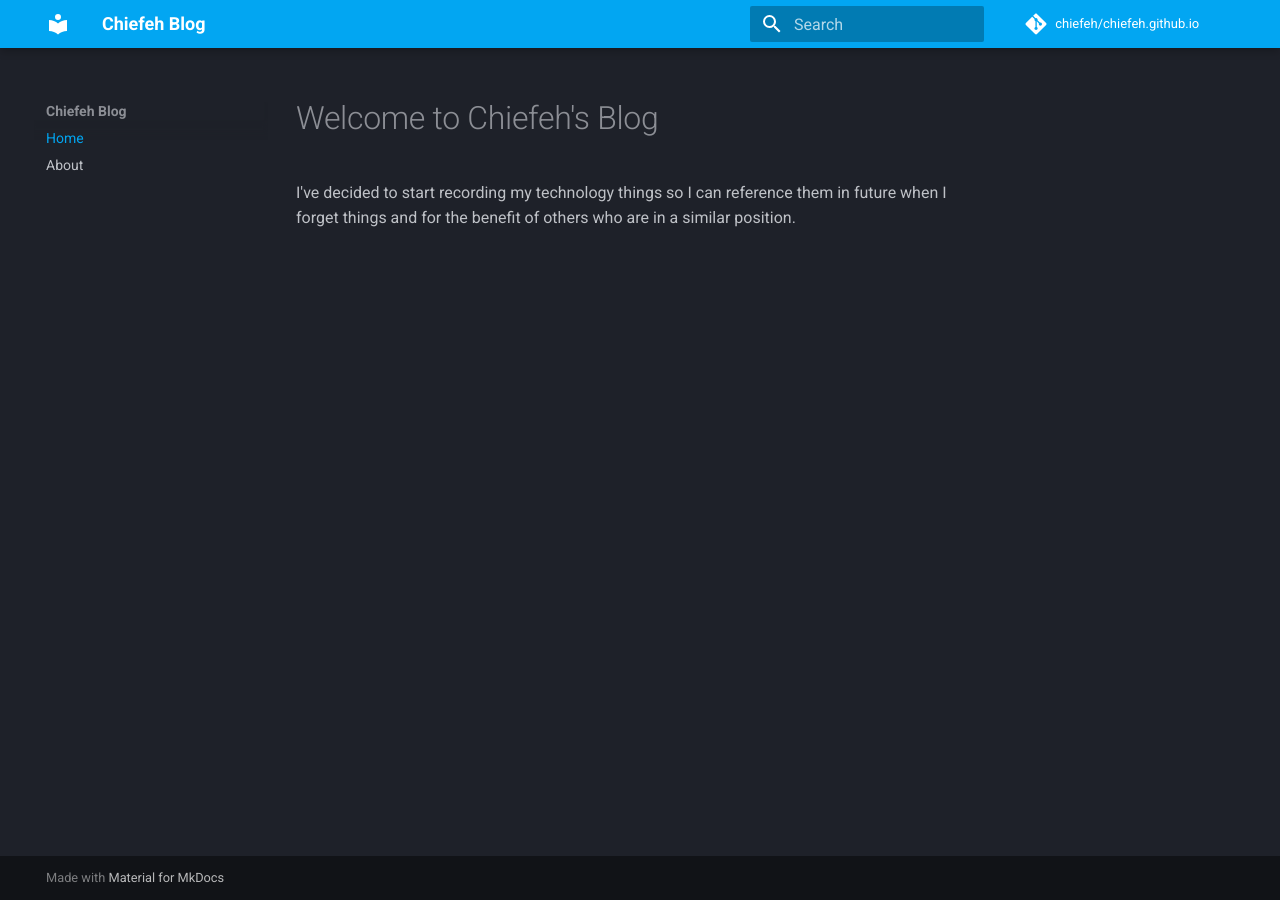
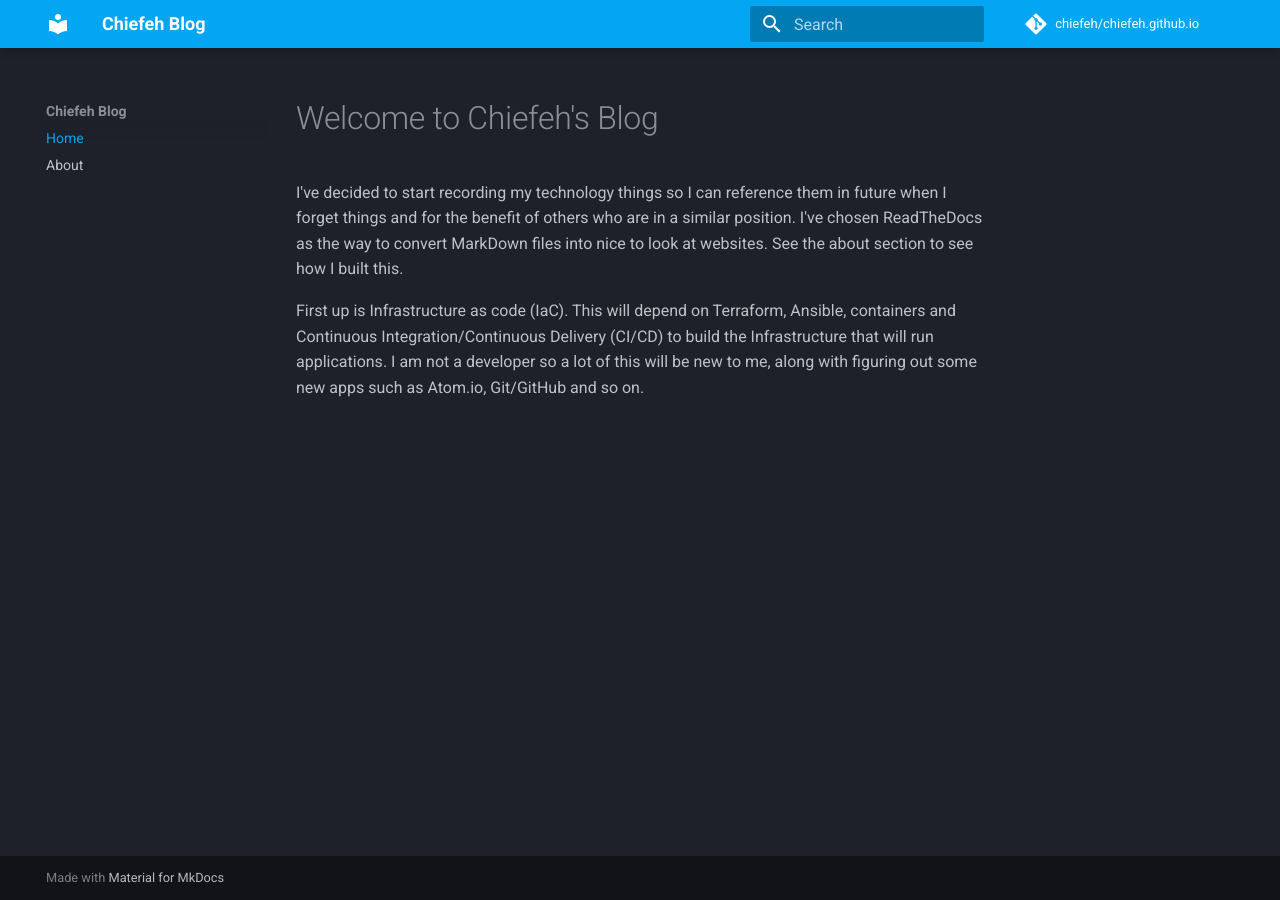
Before and after one commit to chiefeh/chiefeh.github.io, an MkDocs documentation site: the page built from docs/index.md, in a window 1280 px wide. Built offline with MkDocs 1.6.1 and Material for MkDocs 9.7.7, drawn with Linux system fonts in a browser that asks for light colours; comment, search, counter and statistics services are not loaded.

Commit message:
added IaC

```diff
--- a/docs/index.md
+++ b/docs/index.md
@@ -1,5 +1,13 @@
 # Welcome to Chiefeh's Blog
 
 I've decided to start recording my technology things so I can reference them
-in future when I forget things and for the benefit of others who are in a similar
-position.
+in future when I forget things and for the benefit of others who are in a
+similar position. I've chosen ReadTheDocs as the way to convert MarkDown
+files into nice to look at websites. See the about section to see how I built
+this.
+
+First up is Infrastructure as code (IaC). This will depend on Terraform, Ansible,
+containers and Continuous Integration/Continuous Delivery (CI/CD) to build the
+Infrastructure that will run applications. I am not a developer so a lot of this
+will be new to me, along with figuring out some new apps such as Atom.io,
+Git/GitHub and so on.
```
Also changed, not shown: docs/infra-as-code.md (added, +6 -0 lines).
